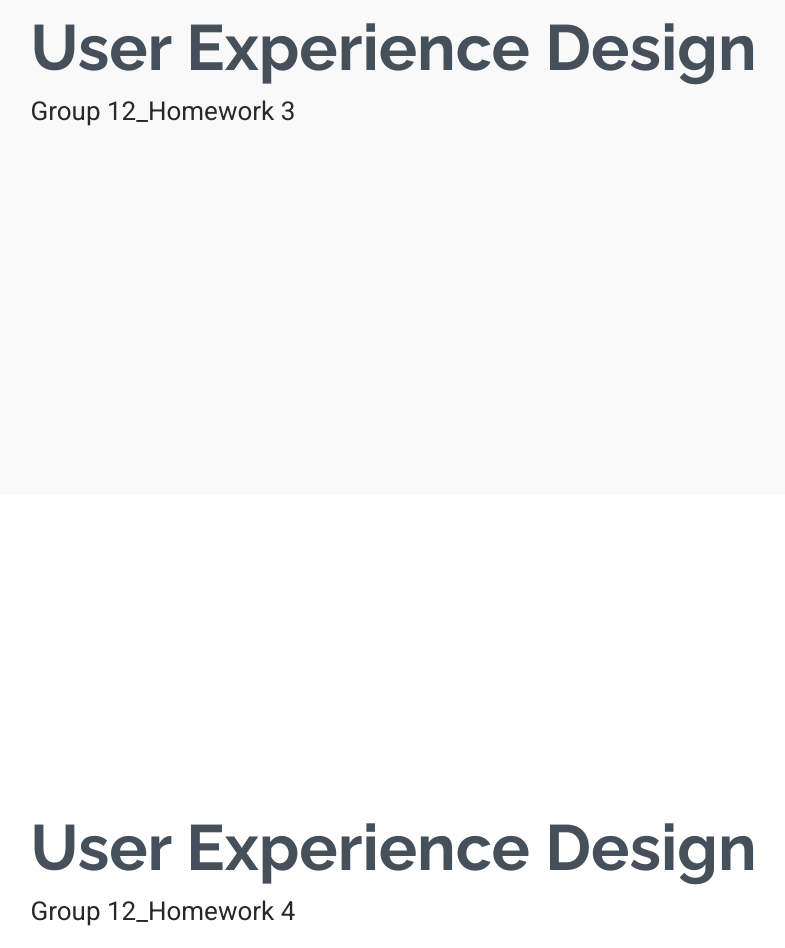
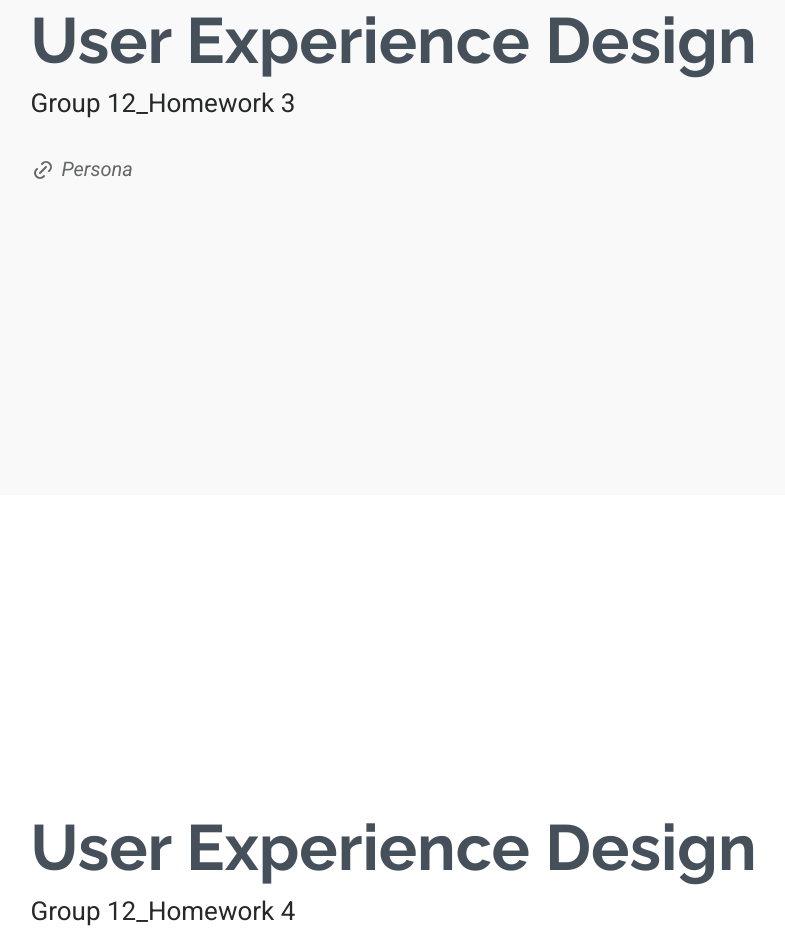
Before and after one commit to iyumili0631/UX_G12, a plain HTML site: page index.html in a window 1280 px wide. Shown: the part 1905-2853 px from the top of the page, without its empty margins (194-979 px from the left). Drawn offline with Linux system fonts and the light colour scheme.

Commit message:
Update index.html

```diff
--- a/index.html
+++ b/index.html
@@ -119,7 +119,9 @@
             <h2>User Experience Design</h2>
             <p>Group 12_Homework 3</p>
             <div class="social-links">
-              <a href="https://41UXG12.xtensio.com/4v57smou"><i class="bi"></i></a>
+              <p><a href="https://41UXG12.xtensio.com/4v57smou">
+                <i class="bi"><svg  xmlns="http://www.w3.org/2000/svg"  width="26"  height="26"  viewBox="0 0 26 26"  fill="none"  stroke="currentColor"  stroke-width="2"  stroke-linecap="round"  stroke-linejoin="round"  class="icon icon-tabler icons-tabler-outline icon-tabler-link">
+                  <path stroke="none" d="M0 0h24v24H0z" fill="none"/><path d="M9 15l6 -6" /><path d="M11 6l.463 -.536a5 5 0 0 1 7.071 7.072l-.534 .464" /><path d="M13 18l-.397 .534a5.068 5.068 0 0 1 -7.127 0a4.972 4.972 0 0 1 0 -7.071l.524 -.463" /></svg> Persona</i></a></p>
             </div>
           </div>
         </div>
```
